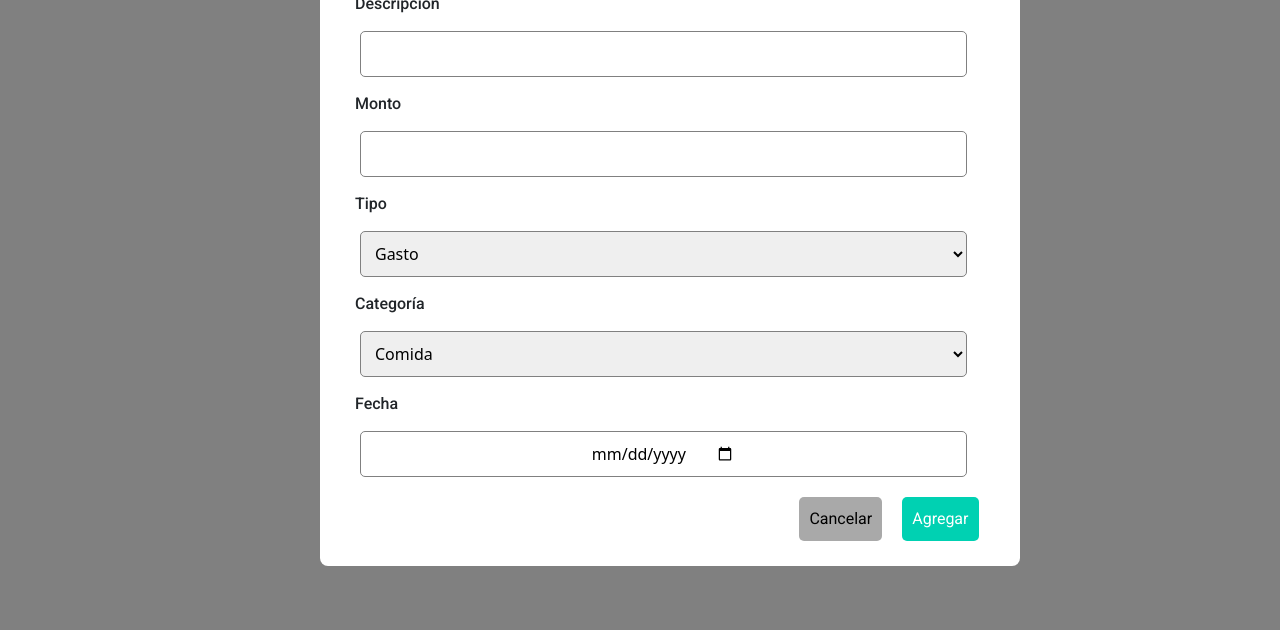
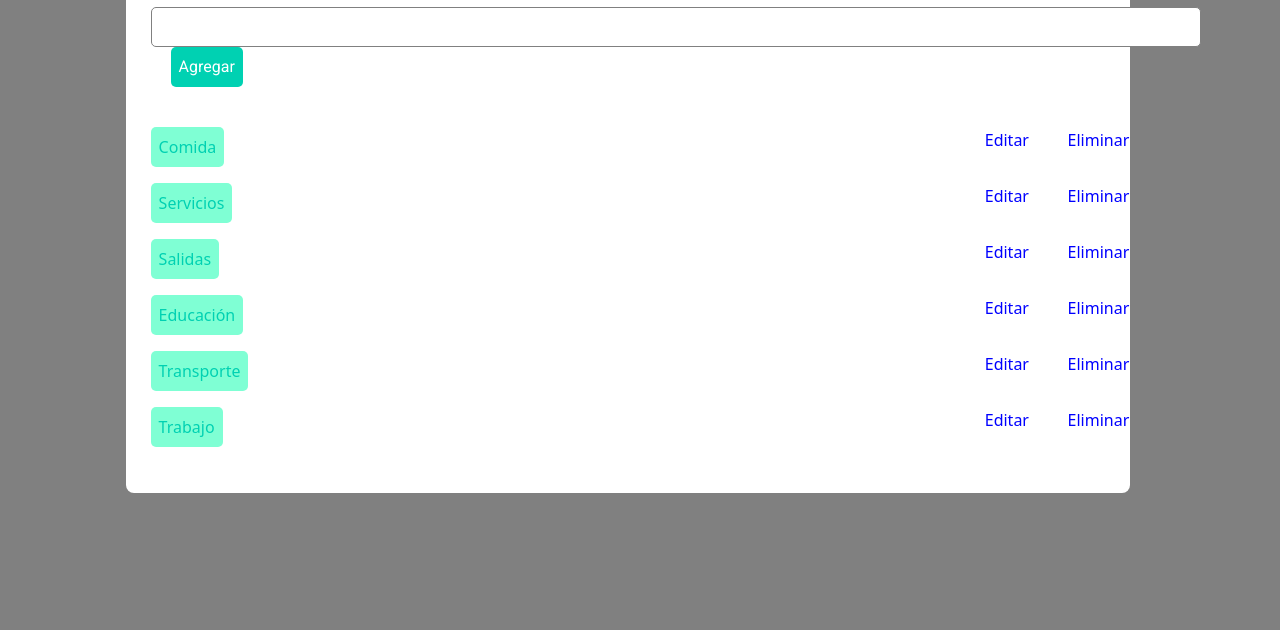
Before and after one commit to JulietaMaldonado/AhorrADAs, a plain HTML site: page index.html in a window 1280 px wide. Shown: the part 265-895 px from the top of the page. After the commit the page ends 808 px from the top, so only its background shows below. Drawn offline with nearby package versions, Linux system fonts and the light colour scheme.

Commit message:
creacion de pagina de categorias

```diff
--- a/index.html
+++ b/index.html
@@ -141,7 +141,7 @@
       </div>
     </div>
     <!--NUEVA OPERACION-->
-    <div class="nuevaOperacion">
+    <div class="nuevaOperacion" style="display: none">
       <div class="nuevaOpeCont">
         <h2 class="titulo2">Nueva operación</h2>
         <div class="formOp">
@@ -179,7 +179,46 @@
     </div>
 
     <!--CATEGORIAS-->
-
+    <div class="container-fluid row categoriaPag" id="categoriaPag">
+      <div class="categoriaCont">
+        <h2 class="titulo2">Categorías</h2>
+        <label for="" class="label1">Nombre</label>
+        <div class="categoria1">
+          <input type="text" class="input1" />
+          <button class="agregarCat">Agregar</button>
+        </div>
+        <div class="categoria2">
+          <div class="row">
+            <div class="col-10"><p class="catNombre">Comida</p></div>
+            <div class="col-1"><button class="editYEli" id="editar">Editar</button></div>
+            <div class="col-1"><button class="editYEli" id="eliminar">Eliminar</button></div>
+          </div>
+          <div class="row">
+            <div class="col-10"><p class="catNombre">Servicios</p></div>
+            <div class="col-1"><button class="editYEli" id="editar">Editar</button></div>
+            <div class="col-1"><button class="editYEli" id="eliminar">Eliminar</button></div>
+          </div>
+          <div class="row">
+            <div class="col-10"><p class="catNombre">Salidas</p></div>
+            <div class="col-1"><button class="editYEli" id="editar">Editar</button></div>
+            <div class="col-1"><button class="editYEli" id="eliminar">Eliminar</button></div>
+          </div>
+          <div class="row">
+            <div class="col-10"><p class="catNombre">Educación</p></div>
+            <div class="col-1"><button class="editYEli" id="editar">Editar</button></div>
+            <div class="col-1"><button class="editYEli" id="eliminar">Eliminar</button></div>
+          </div>
+          <div class="row">
+            <div class="col-10"><p class="catNombre">Transporte</p></div>
+            <div class="col-1"><button class="editYEli" id="editar">Editar</button></div>
+            <div class="col-1"><button class="editYEli" id="eliminar">Eliminar</button></div>
+          </div>
+          <div class="row">
+            <div class="col-10"><p class="catNombre">Trabajo</p></div>
+            <div class="col-1"><button class="editYEli" id="editar">Editar</button></div>
+            <div class="col-1"><button class="editYEli" id="eliminar">Eliminar</button></div>
+          </div>
+    </div>
     <!--REPORTES-->
 
     <!--JAVASCRIPT-->
--- a/style.css
+++ b/style.css
@@ -230,3 +230,60 @@ body {
   margin-top: 15px;
   font-family: Roboto;
 }
+/*CATEGORIAS PAGINA*/
+.categoriaPag {
+  display: flex;
+  justify-content: center;
+}
+.categoriaCont {
+  background-color: white;
+  border-radius: 8px;
+  width: 80%;
+  height: fit-content;
+  padding: 10px;
+  margin: 50px;
+}
+.label1 {
+  margin-top: 20px;
+  margin-bottom: 10px;
+  margin-left: 15px;
+  font-family: Roboto;
+}
+.categoria1 {
+  margin-left: 15px;
+  margin-bottom: 20px;
+}
+.input1 {
+  width: 1050px;
+  border: 1px solid gray;
+  border-radius: 5px;
+  height: 40px;
+}
+.agregarCat {
+  background-color: #00d1b2;
+  padding: 8px;
+  border-radius: 5px;
+  border: none;
+  color: white;
+  font-family: Roboto;
+  margin-left: 20px;
+}
+.categoria2 {
+  margin-left: 15px;
+  margin-bottom: 20px;
+  margin-top: 40px;
+}
+.catNombre {
+  background-color: aquamarine;
+  color: #00d1b2;
+  padding: 8px;
+  border-radius: 5px;
+  width: fit-content;
+}
+.editYEli {
+  background-color: transparent;
+  border: none;
+  color: blue;
+  display: flex;
+  justify-content: center;
+}
```
